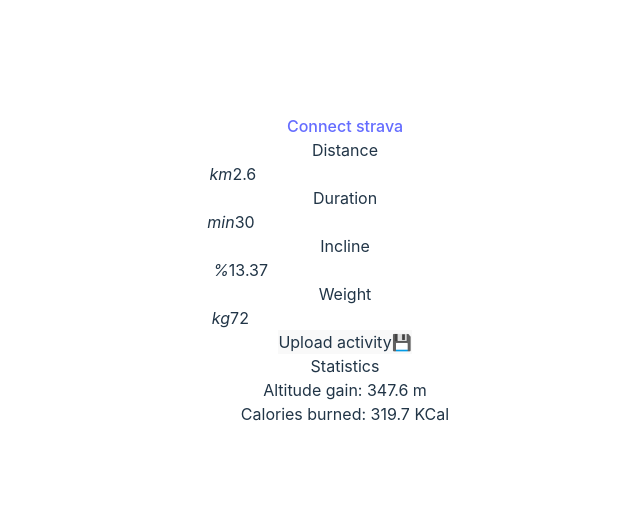
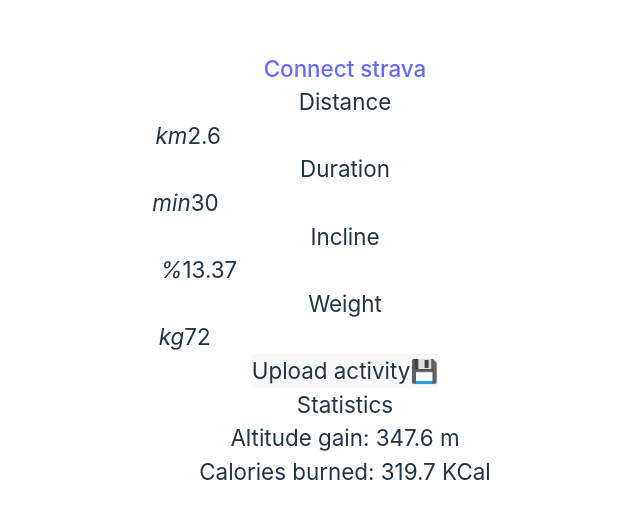
Before and after one commit to CasperVerswijvelt/strava-treadmill-logger, a React (Vite) app: page / in a window 1280 px wide. Shown: the part 130-648 px from the top of the page, without its empty margins (295-935 px from the left). Built offline with nearby package versions, Linux system fonts and the light colour scheme; no server answers.

Commit message:
chore: styling

```diff
--- a/src/App.tsx
+++ b/src/App.tsx
@@ -87,7 +87,7 @@ function App() {
           </a>
         </div>
       )}
-      {loggedInName && <p>Logged in as {loggedInName}</p>}
+      {loggedInName && <p className="pb-5 pt-5">Logged in as {loggedInName}</p>}
       <form
         className="flex flex-col gap-4 p-4 items-start"
         onSubmit={async (e) => {
--- a/src/index.css
+++ b/src/index.css
@@ -26,12 +26,17 @@ a:hover {
   color: #535bf2;
 }
 
+html,
 body {
   margin: 0;
+  width: 100%;
+  height: 100%;
+}
+
+body {
   display: flex;
   place-items: center;
-  min-width: 320px;
-  min-height: 100vh;
+  font-size: 1.4em;
 }
 
 @media (prefers-color-scheme: light) {
```
